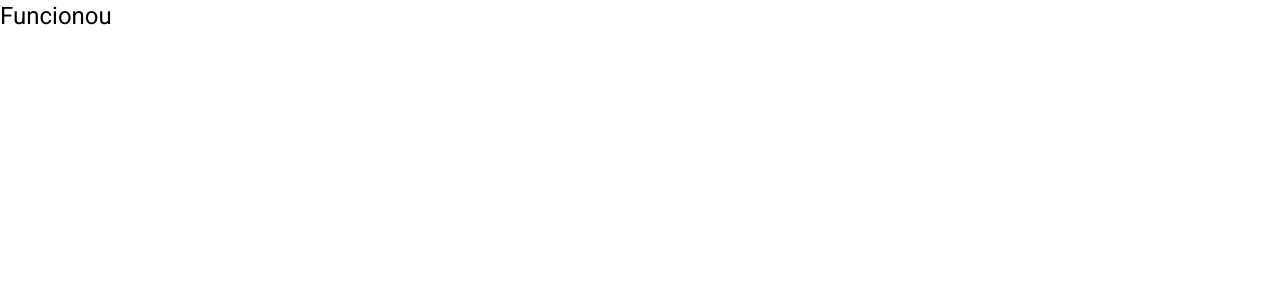
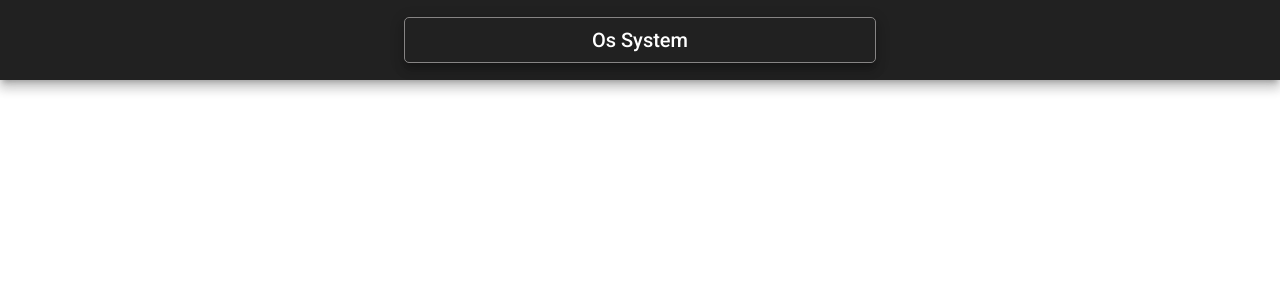
Before and after one commit to Alisson98/Front_OsSystem, an Angular app: page / in a window 1280 px wide. Shown: the top 300 px of the page. Built offline with nearby package versions, Linux system fonts and the light colour scheme.

Commit message:
header component implemetation

```diff
--- a/src/app/app.component.html
+++ b/src/app/app.component.html
@@ -1 +1 @@
-<h1>Funcionou</h1>
+<app-header></app-header>
--- a/src/app/app.module.ts
+++ b/src/app/app.module.ts
@@ -18,12 +18,14 @@
 import { MatTableModule } from '@angular/material/table';
 import { MatPaginatorModule } from '@angular/material/paginator';
 import { MatSnackBarModule } from '@angular/material/snack-bar';
+import { HeaderComponent } from './views/components/template/header/header.component';
 
 
 
 @NgModule({
   declarations: [
-    AppComponent
+    AppComponent,
+    HeaderComponent
   ],
   imports: [
     BrowserModule,
--- /dev/null
+++ b/src/app/views/components/template/header/header.component.css
@@ -0,0 +1,15 @@
+.header {
+    height: 10%;
+    display: flex;
+    align-items: center;
+    justify-content: center;
+    background-color: grey;
+    background: #212121;
+    color: #fff;
+}
+
+h1 {
+    border: 1px solid rgb(134, 132, 132);
+    padding: .4rem 15%;
+    border-radius: 5px;
+}
--- /dev/null
+++ b/src/app/views/components/template/header/header.component.html
@@ -0,0 +1,3 @@
+<mat-toolbar class="header mat-elevation-z8">
+    <h1 class="mat-elevation-z8"> Os System</h1>
+</mat-toolbar>
--- /dev/null
+++ b/src/app/views/components/template/header/header.component.ts
@@ -0,0 +1,15 @@
+import { Component, OnInit } from '@angular/core';
+
+@Component({
+  selector: 'app-header',
+  templateUrl: './header.component.html',
+  styleUrls: ['./header.component.css']
+})
+export class HeaderComponent implements OnInit {
+
+  constructor() { }
+
+  ngOnInit(): void {
+  }
+
+}
```
